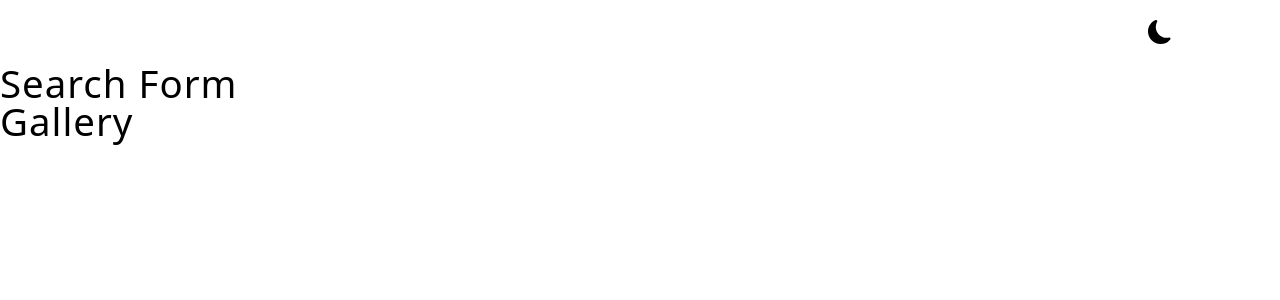
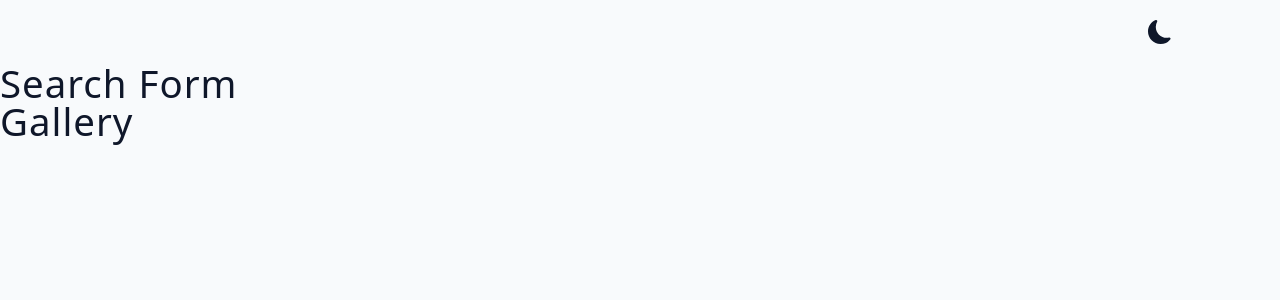
Before and after one commit to pktcodes/stock-photos-react-project-v2, a React (Vite) app: page / in a window 1280 px wide. Shown: the top 300 px of the page. Built offline with nearby package versions, Linux system fonts and the light colour scheme.

Commit message:
Dark Theme - CSS

```diff
--- a/src/index.css
+++ b/src/index.css
@@ -60,14 +60,27 @@ html {
     0 4px 6px -2px rgba(0, 0, 0, 0.05);
   --shadow-4: 0 20px 25px -5px rgba(0, 0, 0, 0.1),
     0 10px 10px -5px rgba(0, 0, 0, 0.04);
-  /* dark mode setup */
+  /* dark mode setup  */
+  --backgroundColor: var(--grey-50);
+  --textColor: var(--grey-900);
+  --dark-mode-background-color: #333;
+  --dark-mode-text-color: #f0f0f0;
+  --dark-mode-transition: 0.3s ease-in-out background-color,
+    0.3s ease-in-out color;
 }
 
+.dark-theme {
+  --backgroundColor: var(--dark-mode-background-color);
+  --textColor: var(--dark-mode-text-color);
+}
 body {
+  background: var(--backgroundColor);
+  color: var(--textColor);
   font-family: system-ui, -apple-system, BlinkMacSystemFont, 'Segoe UI', Roboto,
     Oxygen, Ubuntu, Cantarell, 'Open Sans', 'Helvetica Neue', sans-serif;
   font-weight: 400;
   line-height: 1;
+  transition: var(--dark-mode-transition);
 }
 p {
   margin: 0;
```
